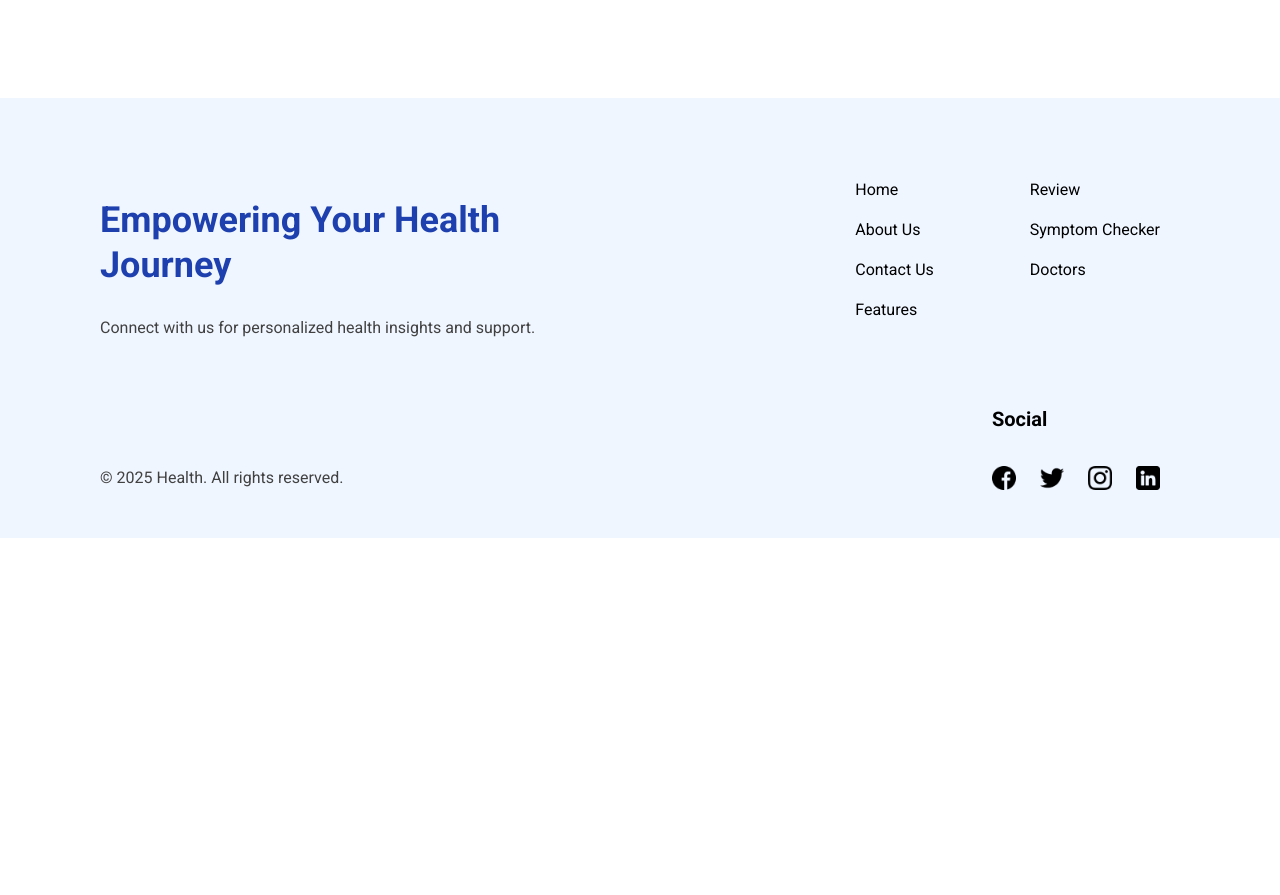
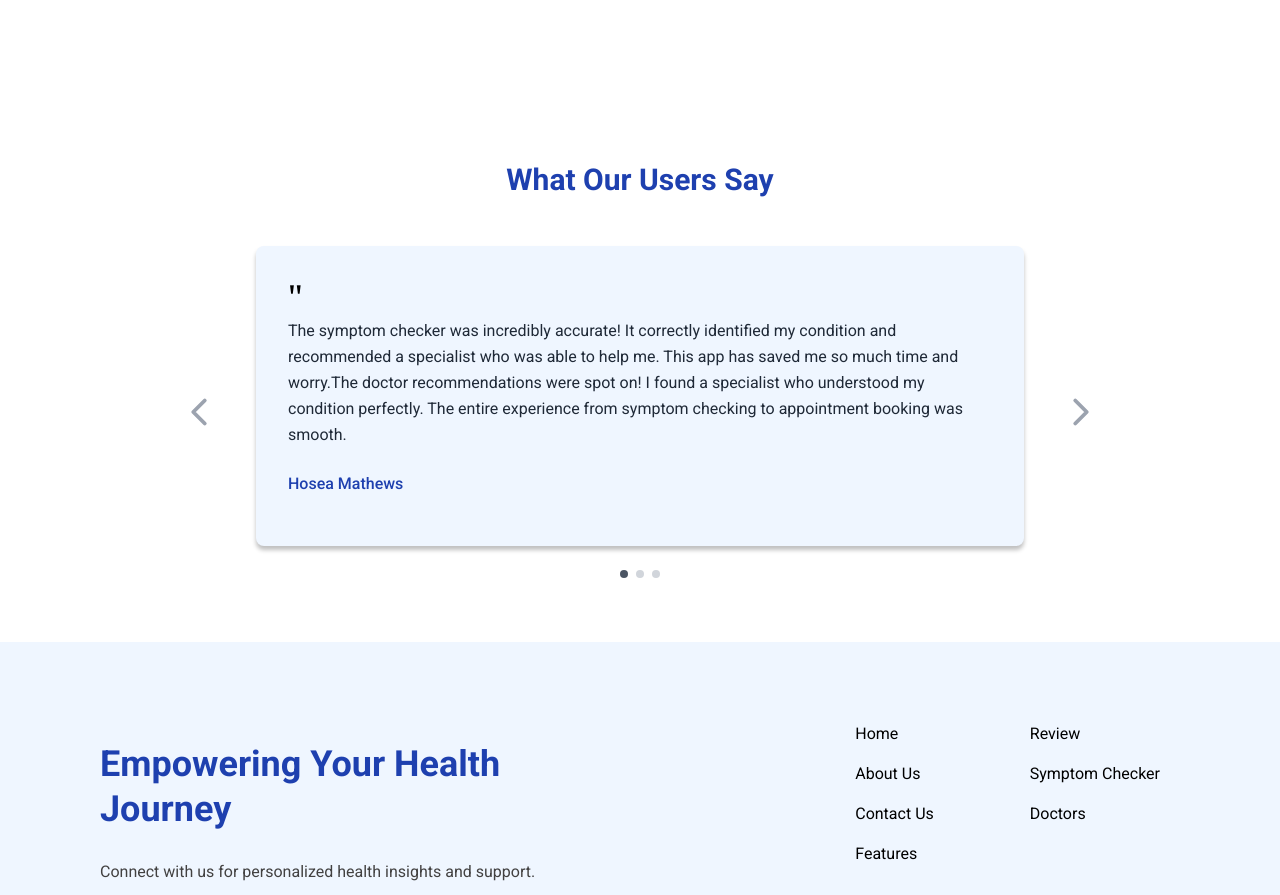
Before and after one commit to saugat125/Production-Project, a React (Create React App) app in the folder frontend/: page / in a window 1280 px wide. Shown: the part 2428-3323 px from the top of the page. Before the commit the page ends 2966 px from the top, so only its background shows below. Built offline with nearby package versions, Linux system fonts and the light colour scheme.

Commit message:
home page updated

```diff
--- a/frontend/package.json
+++ b/frontend/package.json
@@ -7,6 +7,7 @@
     "@testing-library/jest-dom": "^6.6.3",
     "@testing-library/react": "^16.2.0",
     "@testing-library/user-event": "^13.5.0",
+    "lucide-react": "^0.487.0",
     "react": "^19.0.0",
     "react-dom": "^19.0.0",
     "react-router-dom": "^7.4.0",
--- /dev/null
+++ b/frontend/src/Components/testimonial.js
@@ -0,0 +1,110 @@
+'use client';
+
+import { useState } from 'react';
+import { ChevronLeft, ChevronRight } from 'lucide-react';
+
+function TestimonialsSection() {
+  const testimonials = [
+    {
+      id: 1,
+      text: 'The symptom checker was incredibly accurate! It correctly identified my condition and recommended a specialist who was able to help me. This app has saved me so much time and worry.The doctor recommendations were spot on! I found a specialist who understood my condition perfectly. The entire experience from symptom checking to appointment booking was smooth.',
+      author: 'Hosea Mathews',
+    },
+    {
+      id: 2,
+      text: "I was skeptical at first, but this health app has been a game-changer for me. The appointment booking is seamless, and I love being able to see my medical history all in one place.I have recommended this app to all my family members. It's like having a personal health assistant in your pocket. The interface is clean and easy to use, even for someone not tech-savvy like me.",
+      author: 'Michael Chen',
+    },
+    {
+      id: 3,
+      text: 'As someone with a chronic condition, keeping track of my symptoms and appointments used to be overwhelming. This app has made managing my health so much easier and more organized.The doctor recommendations were spot on! I found a specialist who understood my condition perfectly. The entire experience from symptom checking to appointment booking was smooth.',
+      author: 'Sadie Adler',
+    },
+  ];
+
+  const [currentIndex, setCurrentIndex] = useState(0);
+
+  const goToPrevious = () => {
+    const isFirstSlide = currentIndex === 0;
+    const newIndex = isFirstSlide ? testimonials.length - 1 : currentIndex - 1;
+    setCurrentIndex(newIndex);
+  };
+
+  const goToNext = () => {
+    const isLastSlide = currentIndex === testimonials.length - 1;
+    const newIndex = isLastSlide ? 0 : currentIndex + 1;
+    setCurrentIndex(newIndex);
+  };
+
+  const goToSlide = (slideIndex) => {
+    setCurrentIndex(slideIndex);
+  };
+
+  return (
+    <div className="py-16 bg-white">
+      <div className="custom-container">
+        <h2 className="text-3xl font-bold text-center mb-12 text-[#1E40AF]">
+          What Our Users Say
+        </h2>
+
+        <div className="relative max-w-3xl mx-auto">
+          {/* Left Arrow */}
+          <button
+            onClick={goToPrevious}
+            className="absolute left-[-20px] md:left-[-80px] top-1/2 transform -translate-y-1/2 text-gray-400 hover:text-gray-600 z-10"
+            aria-label="Previous testimonial"
+          >
+            <ChevronLeft size={46} />
+          </button>
+
+          {/* Testimonial Card */}
+          <div className="overflow-hidden h-[300px] rounded-lg bg-[#EFF6FF] shadow-custom">
+            <div
+              className="flex transition-transform duration-500 ease-in-out"
+              style={{ transform: `translateX(-${currentIndex * 100}%)` }}
+            >
+              {testimonials.map((testimonial) => (
+                <div key={testimonial.id} className="flex-none w-full p-8">
+                  <div className="mb-6">
+                    <span className="text-4xl font-serif">"</span>
+                    <p className="text-gray-800 leading-relaxed">
+                      {testimonial.text}
+                    </p>
+                  </div>
+                  <p className="font-medium text-[#1E40AF]">
+                    {testimonial.author}
+                  </p>
+                </div>
+              ))}
+            </div>
+          </div>
+
+          {/* Right Arrow */}
+          <button
+            onClick={goToNext}
+            className="absolute right-[-20px] md:right-[-80px] top-1/2 transform -translate-y-1/2 text-gray-400 hover:text-gray-600 z-10"
+            aria-label="Next testimonial"
+          >
+            <ChevronRight size={46} />
+          </button>
+
+          {/* Dots */}
+          <div className="flex justify-center mt-6 space-x-2">
+            {testimonials.map((_, slideIndex) => (
+              <button
+                key={slideIndex}
+                onClick={() => goToSlide(slideIndex)}
+                className={`w-2 h-2 rounded-full ${
+                  currentIndex === slideIndex ? 'bg-gray-600' : 'bg-gray-300'
+                }`}
+                aria-label={`Go to slide ${slideIndex + 1}`}
+              ></button>
+            ))}
+          </div>
+        </div>
+      </div>
+    </div>
+  );
+}
+
+export default TestimonialsSection;
--- a/frontend/src/Pages/home.js
+++ b/frontend/src/Pages/home.js
@@ -1,6 +1,7 @@
 import Navbar from "../Components/Navbar";
 import Footer from "../Components/Footer";
 import { Link } from "react-router-dom";
+import TestimonialsSection from "../Components/testimonial";
 
 function Home() {
   return (
@@ -154,6 +155,9 @@ function Home() {
         </div>
       </section>
 
+      {/* Testimonial */}
+      <TestimonialsSection />
+
       {/* Footer */}
       <div className="footer">
         <Footer />
```
Also changed, not shown: 1 other file (tests, documents, lock files or other folders).
